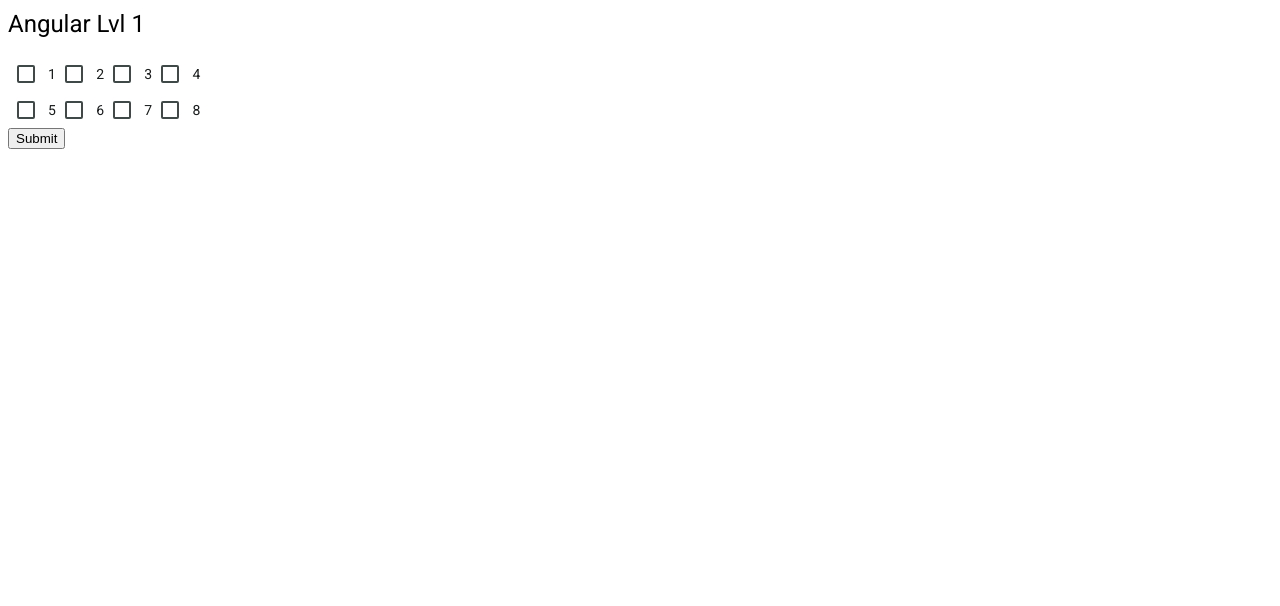
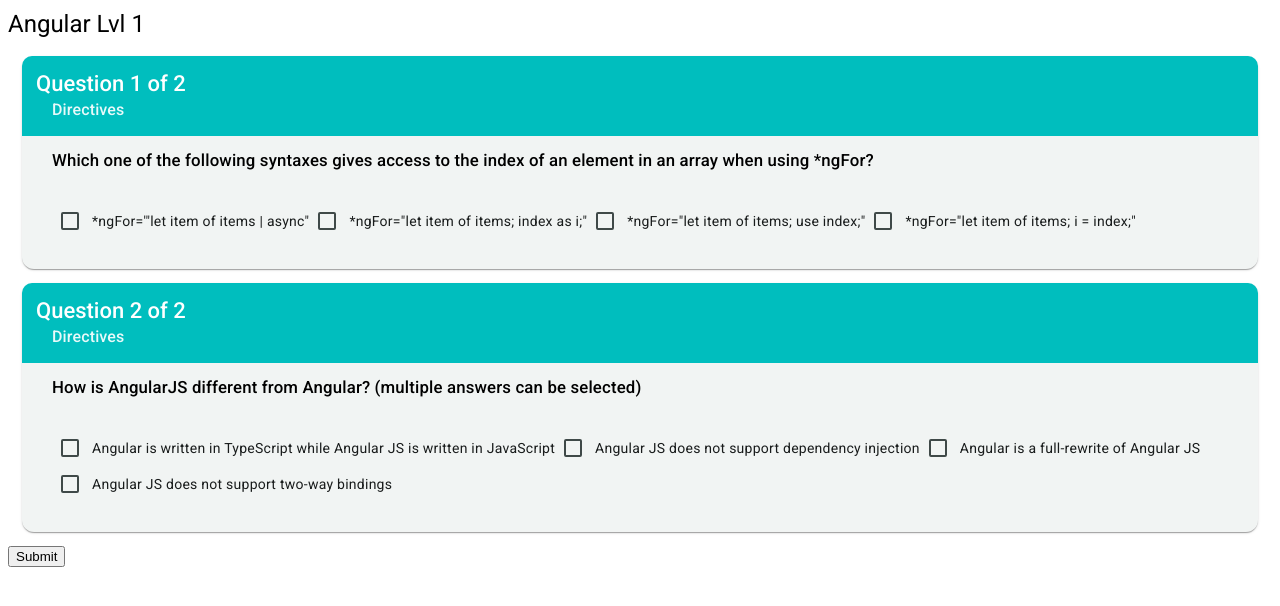
Before and after one commit to Khosheik/training-buddy, an Angular app: page / in a window 1280 px wide. Shown: the top 606 px of the page. Built offline with nearby package versions, Linux system fonts and the light colour scheme.

Commit message:
dynamic question component

```diff
--- a/src/app/question/question.component.html
+++ b/src/app/question/question.component.html
@@ -7,36 +7,10 @@
     </mat-card-header>
     <mat-card-content>
         <h3 class="question">{{question.label}}</h3>
-
-        @if(question.type === "CHECKBOX"){
-        @for(option of question.options; track option) {
-        <mat-checkbox [name]="option.key">
-            <span>{{option.key}}.</span>
-            @if(option.type === code) {
-            <code>{{option.value}}</code>
+        <form [formGroup]="form">
+            @for(option of question.options; track option){
+                <mat-checkbox [formControlName]="option.key + 'Ctrl'">{{option.value}}</mat-checkbox>
             }
-            @else {
-            {{option.value}}
-            }
-        </mat-checkbox>
-        }
-        }
-
-        @else if (question.type === "RADIO") {
-        <mat-radio-group aria-label="Select an option" [id]="question.id" name="test2">
-            @for(option of question.options; track option.key) {
-            <mat-radio-button [name]="option.key">
-                <span>{{option.key}}.</span>
-                @if(option.type === code) {
-                <code>{{option.value}}</code>
-                }
-                @else {
-                {{option.value}}
-                }
-            </mat-radio-button>
-            }
-        </mat-radio-group>
-        }
-
+        </form>
     </mat-card-content>
 </mat-card>
--- a/src/app/question/question.component.ts
+++ b/src/app/question/question.component.ts
@@ -5,23 +5,24 @@
 import { MatRadioModule } from '@angular/material/radio';
 import { Question } from './question.types';
 import { QuizzService } from '../quizz.service';
-import { UntypedFormGroup } from '@angular/forms';
+import { FormGroupDirective, ReactiveFormsModule } from '@angular/forms';
 
 @Component({
   selector: 'tb-question',
   standalone: true,
-  imports: [MatCardModule, MatIconModule, MatCheckboxModule, MatRadioModule],
+  imports: [MatCardModule, MatIconModule, MatCheckboxModule, MatRadioModule, ReactiveFormsModule],
   templateUrl: './question.component.html',
   styleUrl: './question.component.scss'
 })
 export class QuestionComponent {
   @Input() question!: Question;
+  questions: Question[] = this.quizzService.getQuestions(0) as Question[];
+  form: any;
 
-  code = "CODE";
-  questions: Question[] = this.quizzService.getQuestions(0) as Question[];
+  constructor(private quizzService: QuizzService, private rootFormGroup: FormGroupDirective){}
 
-  constructor(private quizzService: QuizzService){
+  ngOnInit(): void {
+    this.form = this.rootFormGroup.form.controls[this.question.key]
   }
 
-
 }
--- a/src/app/questions.json
+++ b/src/app/questions.json
@@ -43,17 +43,17 @@
                         "type": "TEXT"
                     },
                     {
-                        "id": "question2B",
+                        "key": "question2B",
                         "value": "Angular JS does not support dependency injection",
                         "type": "TEXT"
                     },
                     {
-                        "id": "question2C",
+                        "key": "question2C",
                         "value": "Angular is a full-rewrite of Angular JS",
                         "type": "TEXT"
                     },
                     {
-                        "id": "question2D",
+                        "key": "question2D",
                         "value": "Angular JS does not support two-way bindings",
                         "type": "TEXT"
                     }
--- a/src/app/quizz/quizz.component.html
+++ b/src/app/quizz/quizz.component.html
@@ -1,16 +1,7 @@
 <h1>{{quizzName}}</h1>
 <form (ngSubmit)="submit(quizzForm.value)" [formGroup]="quizzForm">
-    <form [formGroup]="question1">
-        <mat-checkbox formControlName="question1ACtrl">1</mat-checkbox>
-        <mat-checkbox formControlName="question1BCtrl">2</mat-checkbox>
-        <mat-checkbox formControlName="question1CCtrl">3</mat-checkbox>
-        <mat-checkbox formControlName="question1DCtrl">4</mat-checkbox>
-    </form>
-    <form [formGroup]="question2">
-        <mat-checkbox formControlName="question2ACtrl">5</mat-checkbox>
-        <mat-checkbox formControlName="question2BCtrl">6</mat-checkbox>
-        <mat-checkbox formControlName="question2CCtrl">7</mat-checkbox>
-        <mat-checkbox formControlName="question2DCtrl">8</mat-checkbox>
-    </form>
+    @for(question of questions; track question){
+        <tb-question [question]="question" />
+    }
     <button type="submit">Submit</button>
 </form>
--- a/src/app/quizz/quizz.component.ts
+++ b/src/app/quizz/quizz.component.ts
@@ -1,11 +1,11 @@
-import { Component, OnInit } from '@angular/core';
-import { FormBuilder, FormGroup, ReactiveFormsModule, UntypedFormGroup } from '@angular/forms';
+import { Component, OnInit, Output } from '@angular/core';
+import { FormBuilder, FormControl, FormGroup, ReactiveFormsModule, UntypedFormGroup } from '@angular/forms';
 import { MatButtonModule } from '@angular/material/button';
 import { MatStepperModule } from '@angular/material/stepper';
 import { QuestionComponent } from '../question/question.component';
-import {MatCheckboxModule} from '@angular/material/checkbox';
+import { MatCheckboxModule } from '@angular/material/checkbox';
 import { QuizzService } from '../quizz.service';
-import { Question, Option } from '../question/question.types';
+import { Question } from '../question/question.types';
 import { FormGroupPipe } from '../form-group.pipe';
 
 interface QuestionAndFromGroup {
@@ -27,84 +27,45 @@
   templateUrl: './quizz.component.html',
   styleUrl: './quizz.component.scss',
 })
-export class QuizzComponent implements OnInit {
+export class QuizzComponent {
+  //will be given as imput later
   questions: Question[] | null = this.quizzService.getQuestions(0);
   quizzName: string | null = this.quizzService.getQuizzTitle(0);
-  questionAndFormGroupArray: QuestionAndFromGroup[] = [];
-  isEditable = false;
 
-  question1: any = this.fb.group({
-    question1ACtrl: [false],
-    question1BCtrl: [false],
-    question1CCtrl: [false],
-    question1DCtrl: [false],
-  });
-  question2: any = this.fb.group({
-    question2ACtrl: [false],
-    question2BCtrl: [false],
-    question2CCtrl: [false],
-    question2DCtrl: [false],
-  });
+  question1: UntypedFormGroup = this.fb.group({});
+  question2: UntypedFormGroup = this.fb.group({});
 
-  quizzForm: FormGroup = this.fb.group({
+  quizzForm = this.fb.group({
     question1: this.question1,
     question2: this.question2,
   });
 
 
   constructor(private quizzService: QuizzService, private fb: FormBuilder) {
-
+    this.addControls(this.questions)
   }
 
-  ngOnInit() {
-    this.createQuestionAndFormGroupArray(this.questions);
-    //this.createQuizzForm(this.questionAndFormGroupArray)
-  }
-
-  createControls(options: Option[], questionKey: string) {
-    let controlsNameList = {}
-    for(const option of options) {
-      const nameControl = `${option.key}Ctrl`;
-      controlsNameList = {
-        ...controlsNameList,
-        [nameControl]: [null],
-      }
-    }
-    return controlsNameList;
-  }
-
-  createQuestionAndFormGroupArray(questions: Question[] | null): void {
-    if(questions){
-      for(const question of questions){
-        const formGroup =  this.fb.group(this.createControls(question.options, question.key));
-        this.questionAndFormGroupArray.push({
-          question,
-          formGroup,
-        })
-      }
-    }
-  }
-
-  submit(value:any){
+  submit(value: any) {
     console.log("SUBMITTED")
     console.log(value)
   }
 
+  addControls(questions: Question[] | null) {
+    if (questions) {
+      for (const question of questions) {
+        for (const option of question.options) {
 
-  createQuizzForm(questionAndFromGroupArray: any) {
-    let formGroups = {};
+          if (option.key.includes('question1')) {
+            this.question1.addControl(`${option.key}Ctrl`, new FormControl(false))
+          } else {
+            this.question2.addControl(`${option.key}Ctrl`, new FormControl(false))
+          }
+        }
 
-    for(let questionAndFormGroup of questionAndFromGroupArray) {
-      const formGroupName = questionAndFormGroup.question.key;
-      const formGroupControls = questionAndFormGroup.formGroup.controls;
-      formGroups = {
-        ...formGroups,
-        [formGroupName]: this.fb.group(formGroupControls)
       }
     }
 
-    this.quizzForm = this.fb.group(formGroups)
     console.log(this.quizzForm)
+  }
 
-    }
-  }
+}
```
